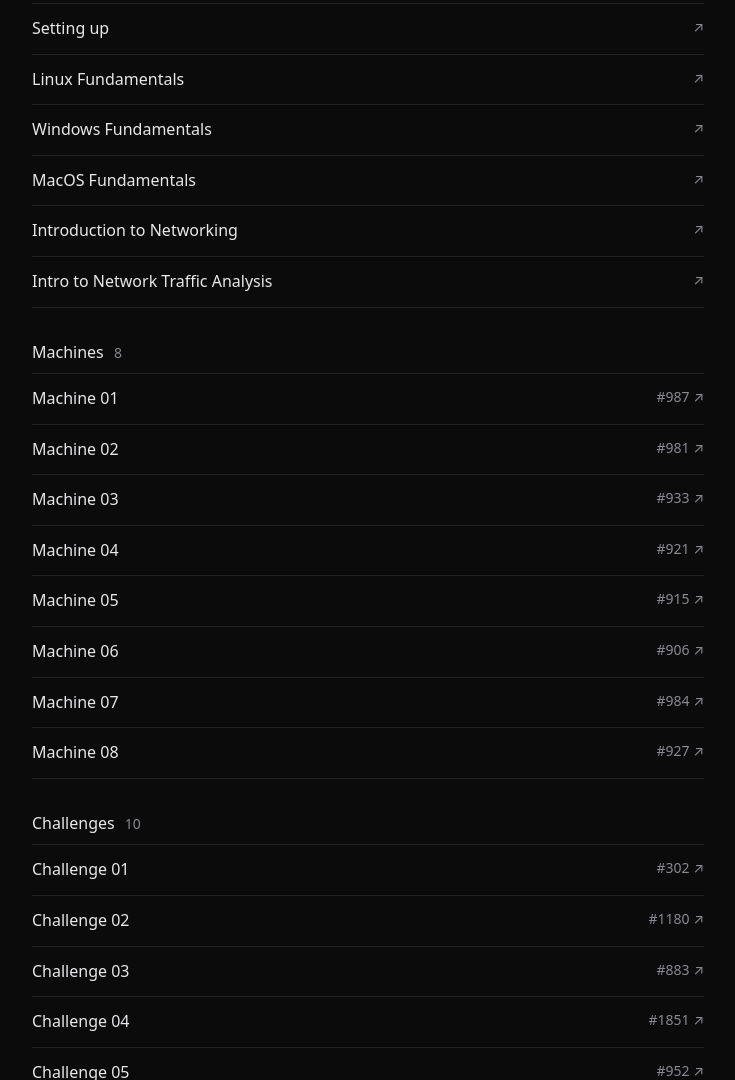
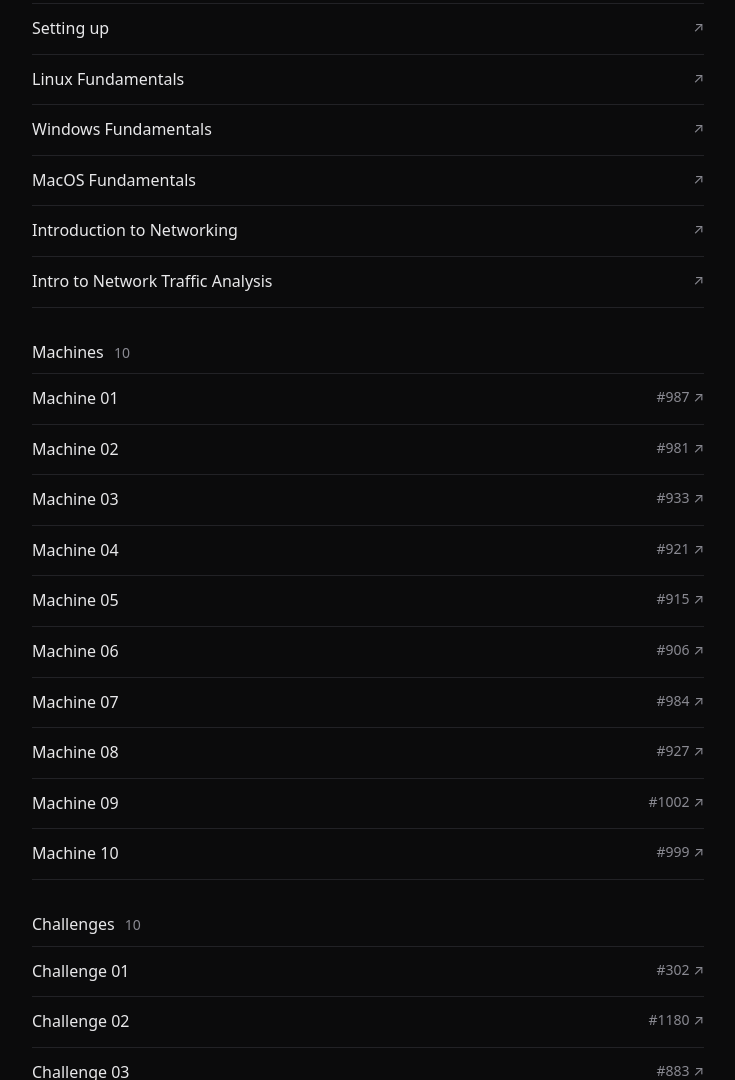
Before and after one commit to ltimoshishin/Timoshishin, a plain HTML site: page index.html in a window 1280 px wide. Shown: the part 430-1510 px from the top of the page, without its empty margins (272-1007 px from the left). Drawn offline with Linux system fonts and the light colour scheme.

Commit message:
Update index.html

```diff
--- a/index.html
+++ b/index.html
@@ -30,7 +30,7 @@
 <li><a href="https://academy.hackthebox.com/achievement/1751459/81" target="_blank" rel="noopener"><span class="t">Intro to Network Traffic Analysis</span><span class="d">↗</span></a></li>
 </ul>
 
-<h3>Machines <span class="n">8</span></h3>
+<h3>Machines <span class="n">10</span></h3>
 <ul>
 <li><a href="https://labs.hackthebox.com/achievement/machine/2238253/987" target="_blank" rel="noopener"><span class="t">Machine 01</span><span class="d">#987 ↗</span></a></li>
 <li><a href="https://labs.hackthebox.com/achievement/machine/2238253/981" target="_blank" rel="noopener"><span class="t">Machine 02</span><span class="d">#981 ↗</span></a></li>
@@ -40,6 +40,8 @@
 <li><a href="https://labs.hackthebox.com/achievement/machine/2238253/906" target="_blank" rel="noopener"><span class="t">Machine 06</span><span class="d">#906 ↗</span></a></li>
 <li><a href="https://labs.hackthebox.com/achievement/machine/2238253/984" target="_blank" rel="noopener"><span class="t">Machine 07</span><span class="d">#984 ↗</span></a></li>
 <li><a href="https://labs.hackthebox.com/achievement/machine/2238253/927" target="_blank" rel="noopener"><span class="t">Machine 08</span><span class="d">#927 ↗</span></a></li>
+<li><a href="https://labs.hackthebox.com/achievement/machine/2238253/1002" target="_blank" rel="noopener"><span class="t">Machine 09</span><span class="d">#1002 ↗</span></a></li>
+<li><a href="https://labs.hackthebox.com/achievement/machine/2238253/999" target="_blank" rel="noopener"><span class="t">Machine 10</span><span class="d">#999 ↗</span></a></li>
 </ul>
 
 <h3>Challenges <span class="n">10</span></h3>
```
